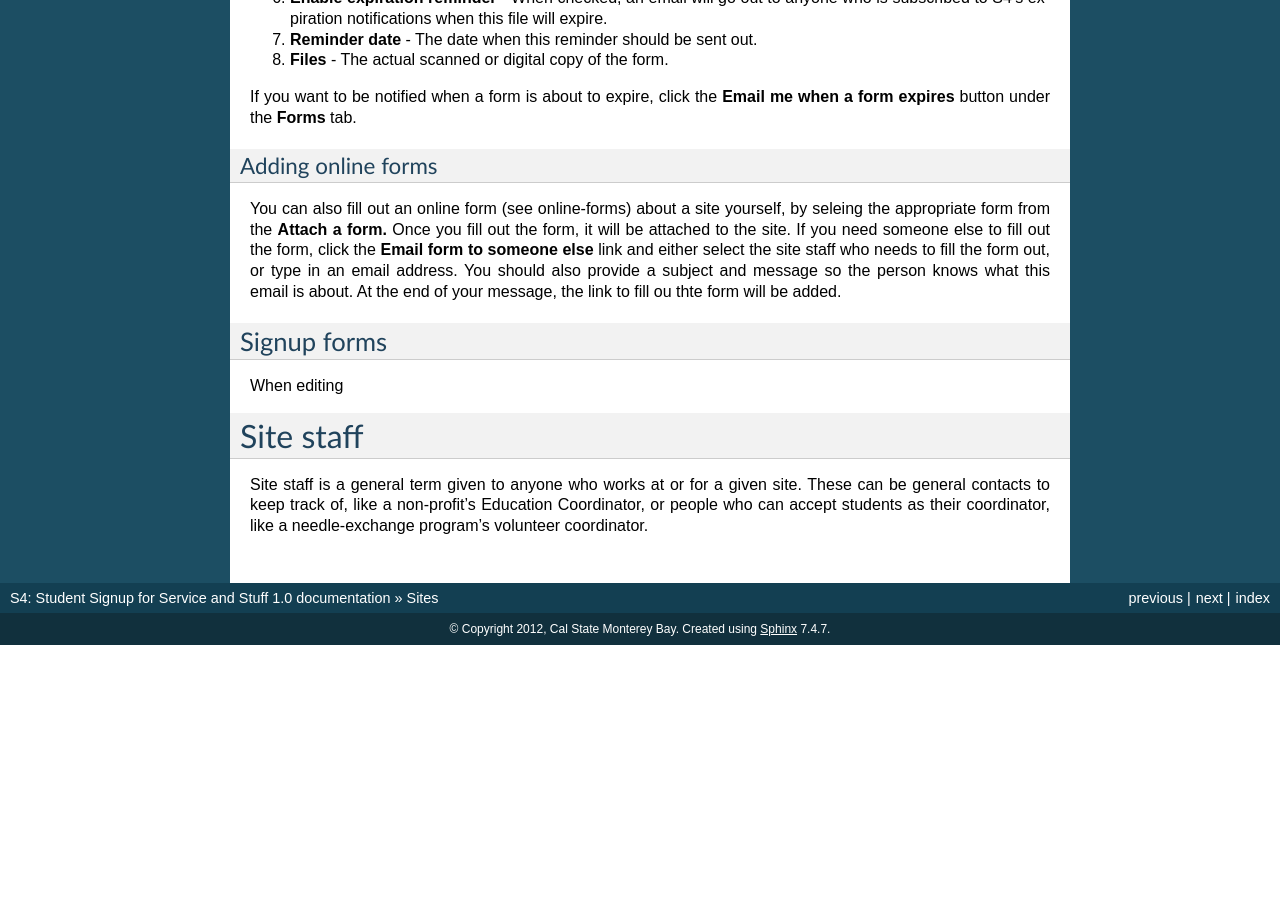
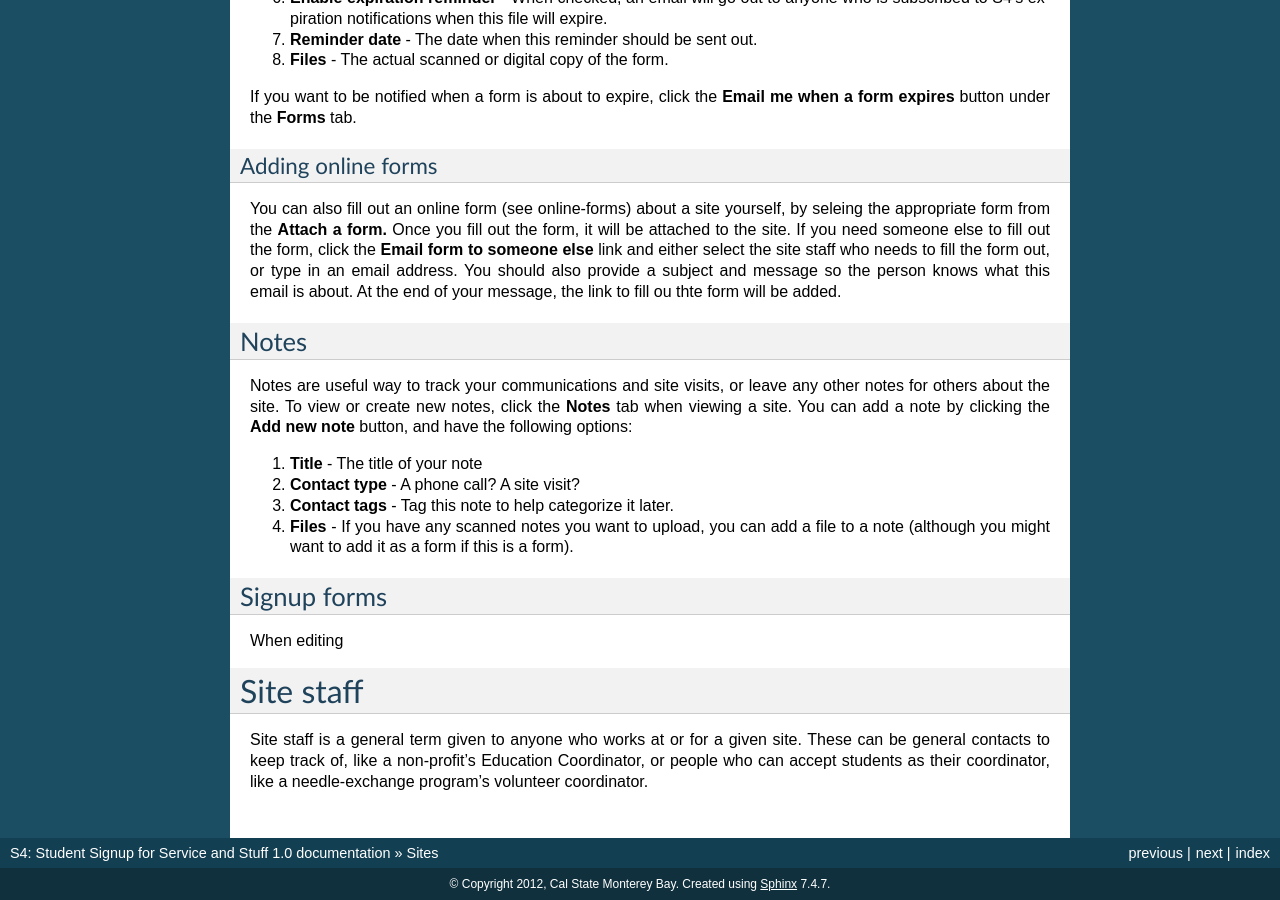
Before and after one commit to calstates4/s4project, a Sphinx documentation site: the page built from docs/setup/sites.rst, in a window 1280 px wide and 900 px high, scrolled down 1543 px. Built offline with Sphinx 7.4.7, drawn with Linux system fonts in a browser that asks for light colours; before the commit the page ends 2188 px from its top, so only the background shows below that.

Commit message:
Added notes section.

```diff
--- a/docs/setup/sites.rst
+++ b/docs/setup/sites.rst
@@ -58,6 +58,17 @@ Adding online forms
 
 You can also fill out an online form (see :ref:`online-forms`) about a site yourself, by seleing the appropriate form from the **Attach a form.** Once you fill out the form, it will be attached to the site. If you need someone else to fill out the form, click the **Email form to someone else** link and either select the site staff who needs to fill the form out, or type in an email address. You should also provide a subject and message so the person knows what this email is about. At the end of your message, the link to fill ou thte form will be added.
 
+.. _notes:
+Notes
+-----
+
+Notes are useful way to track your communications and site visits, or leave any other notes for others about the site. To view or create new notes, click the **Notes** tab when viewing a site. You can add a note by clicking the **Add new note** button, and have the following options:
+
+1. **Title** - The title of your note
+2. **Contact type** - A phone call? A site visit?
+3. **Contact tags** - Tag this note to help categorize it later.
+4. **Files** - If you have any scanned notes you want to upload, you can add a file to a note (although you might want to add it as a form if this is a form).
+
 .. _signup-forms:
 Signup forms
 ------------
```
